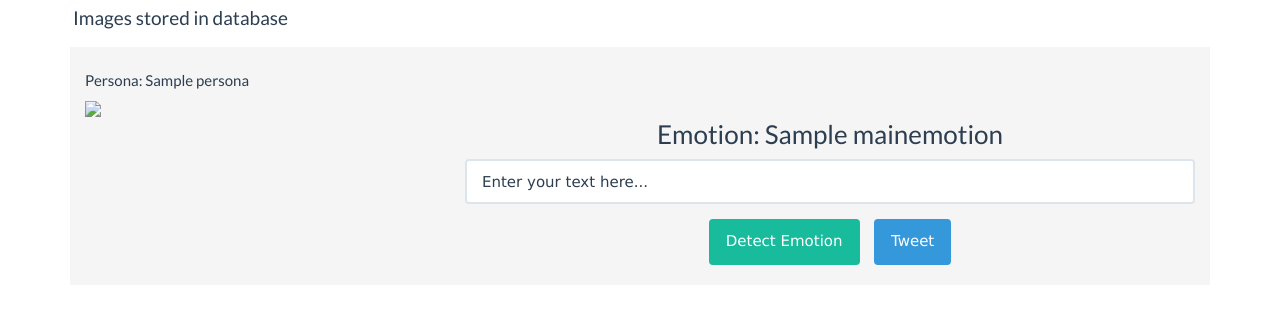
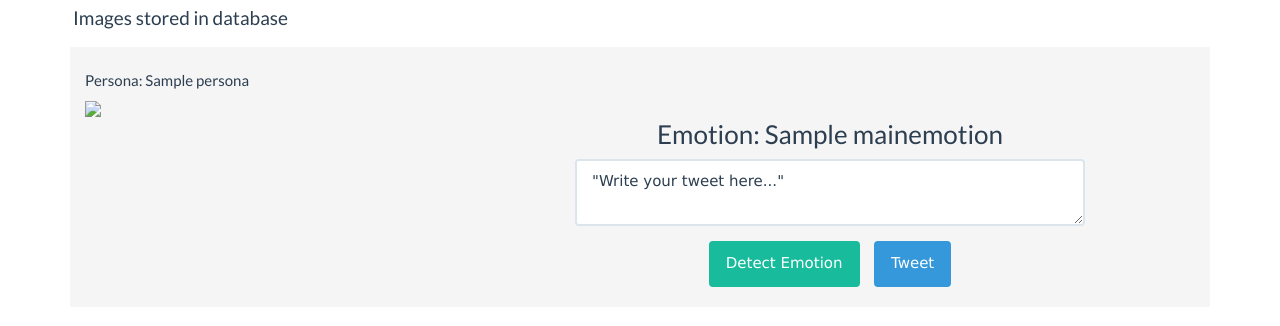
Before and after one commit to Emoti-h4ckademy/Debate, a Node project: template Debate/views/index.handlebars in a window 1280 px wide. Shown: the part 60-386 px from the top of the page. Run offline with Node 20 templates, Linux system fonts and the light colour scheme; the template is opened without the code that fills it: most values are stand-ins (such as "Sample title", 1, 10 or a date in 2020).

Commit message:
Changed input to textarea and set limited to 118 characters

```diff
--- a/Debate/public/javascripts/clientjs.js
+++ b/Debate/public/javascripts/clientjs.js
@@ -25,7 +25,7 @@
     var retrieverBtn = $('button.tweet-button');
     retrieverBtn.on('click', function(){
         //var image = $('img[data-imgid='+ this.dataset.imgid + ']');
-        var inputBox = $('input[data-imgid='+ this.dataset.imgid + ']')[0];
+        var inputBox = $('textarea[data-imgid='+ this.dataset.imgid + ']')[0];
         var imgid = this.dataset.imgid;
         $.ajax({
             type: 'POST',
@@ -33,7 +33,7 @@
             data:
             {
               imageid : this.imgid,
-              text : inputBox.value
+              text : $.trim($(inputBox).val())
             },
             context: this,
             dataType: 'json',
--- a/Debate/public/stylesheets/style.css
+++ b/Debate/public/stylesheets/style.css
@@ -31,6 +31,10 @@
   color: #d56464;
   display: inline-block;
   padding: 10px;
+}
+textarea.tweet-area {
+  max-width: 510px;
+  margin: auto;
 }
 
 .spinner {
--- a/Debate/views/index.handlebars
+++ b/Debate/views/index.handlebars
@@ -15,7 +15,8 @@
     <div class="col-md-8">
       <div style="text-align: center;">
         <h3>Emotion: {{mainemotion}}</h3>
-        <input data-imgid="{{_id}}" class="form-control" id="focusedInput" type="text" value="Enter your text here...">
+        <textarea rows="2" cols="54" data-imgid="{{_id}}" class="form-control tweet-area" id="focusedInput"
+                  type="text" maxlength="118">"Write your tweet here..."</textarea>
         <div data-imgid="{{_id}}" class="buttons-row" style="padding-top: 10px;">
           <button  data-imgid="{{_id}}" class="btn btn-success emotion-retriever"
           type="button">Detect Emotion</button>
```
